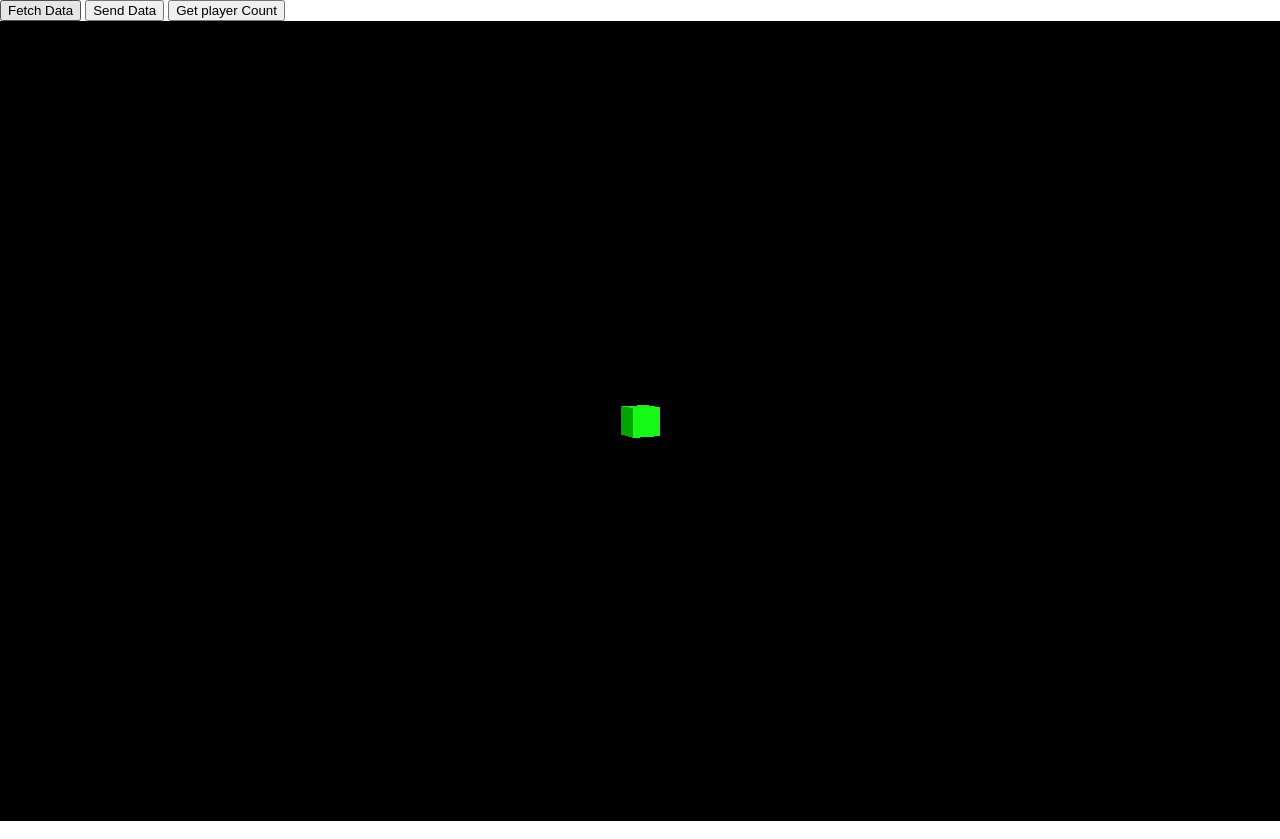
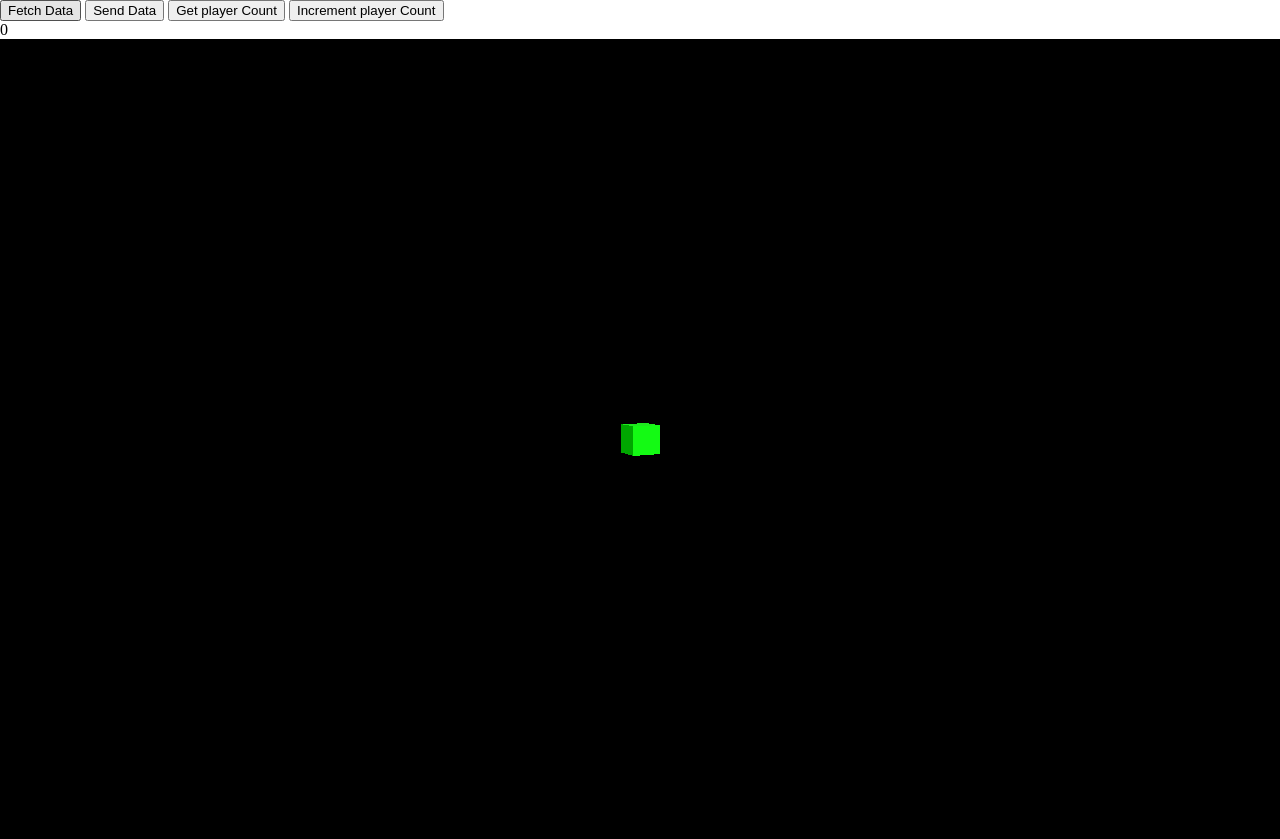
Before and after one commit to Thepigcat76/appdeez, a website built with Vite: page index.html in a window 1280 px wide. Both pictures are taken after a click on the button "Get player Count". Built offline with nearby package versions, Linux system fonts and the light colour scheme; files whose address does not match are found by name.

Commit message:
more work done :)

```diff
--- a/backend/saved_data.json
+++ b/backend/saved_data.json
@@ -1 +1 @@
-{"name":"Alfred","pos":{"x":100.0,"y":200.0}}
+{"player_count":0}
--- a/index.html
+++ b/index.html
@@ -20,6 +20,7 @@
   <button id="fetch-button">Fetch Data</button>
   <button id="send-button">Send Data</button>
   <button id="get-player-count-button">Get player Count</button>
+  <button id="incr-player-count-button">Increment player Count</button>
   <div id="player-count"></div>
   <div id="response"></div>
   <script type="module" src="/src/main.ts"></script>
--- a/src/main.ts
+++ b/src/main.ts
@@ -4,7 +4,7 @@ import * as NET from "./networking/network_helper";
 import { Renderer } from "./client/renderer";
 import { OrbitControls, RenderPass, TransformControls } from "three/examples/jsm/Addons.js";
 
-function main() {
+async function main() {
     onClientJoin();
 
     const renderer = new Renderer()
@@ -51,6 +51,8 @@ function main() {
     renderer.animate();
 
     renderer.onUpdate = () => {
+        //updatePlayerCounter();
+
         renderer.composer!.render();
 
         cube.rotation.y = 90;
@@ -79,25 +81,24 @@ function main() {
     });
 
     document.getElementById("get-player-count-button")?.addEventListener("click", () => {
-    NET.getFromServer("player-count", data => {
-      const playerAmountElem = document.getElementById("player-count");
-      const jsonData = JSON.parse(data);
-      const playerCount = jsonData.player_count;
-      playerAmountElem!.textContent = "Player Count: " + playerCount;
+        updatePlayerCounter();
     });
+
+    document.getElementById("incr-player-count-button")?.addEventListener("click", async () => {
+        const playerCount = await getPlayerCount();
+        console.log("Manually incr player count, count:", playerCount)
+
+        NET.sendToServer("player-count", {
+            player_count: playerCount + 1,
+        });
+
+        updatePlayerCounter();
     });
 }
 
-function onClientJoin() {
-  NET.getFromServer("player-count", data => {
-    const playerAmountElem = document.getElementById("player-count");
-    const jsonData = JSON.parse(data);
-    const playerCount = jsonData.player_count + 1;
-    playerAmountElem!.textContent = "Player Count: " + playerCount;
-
+async function onClientJoin() {
     NET.sendToServer("player-count", {
-      player_count: playerCount,
-    });
+        player_count: await getPlayerCount() + 1,
     });
 }
 
@@ -105,3 +106,19 @@ function onClientLeave(_: Event) {
 }
 
 main();
+
+async function updatePlayerCounter() {
+    const playerAmountElem = document.getElementById("player-count");
+    const playerCount = await getPlayerCount();
+    playerAmountElem!.textContent = playerCount.toString();
+}
+
+async function getPlayerCount(): Promise<number> {
+    var playerCount = 0;
+    await NET.getFromServer("player-count", data => {
+        playerCount = JSON.parse(data).player_count;
+        console.log("Got Player count:", playerCount);
+    });
+    console.log("Final count:", playerCount)
+    return playerCount;
+}
--- a/src/networking/network_helper.ts
+++ b/src/networking/network_helper.ts
@@ -1,5 +1,5 @@
-export function getFromServer(path: string, action: (data: string) => void) {
-    fetch("http://127.0.0.1:7878/"+path, {
+export async function getFromServer(path: string, action: (data: string) => void) {
+    await fetch("http://127.0.0.1:7878/"+path, {
         method: "GET",
     })
         .then((response) => {
@@ -17,10 +17,10 @@ export function getFromServer(path: string, action: (data: string) => void) {
         });
 }
 
-export function sendToServer(path: string, data: any) {
+export async function sendToServer(path: string, data: any) {
     const url = "http://127.0.0.1:7878/"+path;
 
-    fetch(url, {
+    await fetch(url, {
         method: "POST", // or 'PUT'
         headers: {
             "Content-Type": "application/json",
```
Also changed, not shown: backend/test.txt (deleted, +0 -1 lines), 2 other files. Lines whose indentation alone changed are shown as unchanged.
